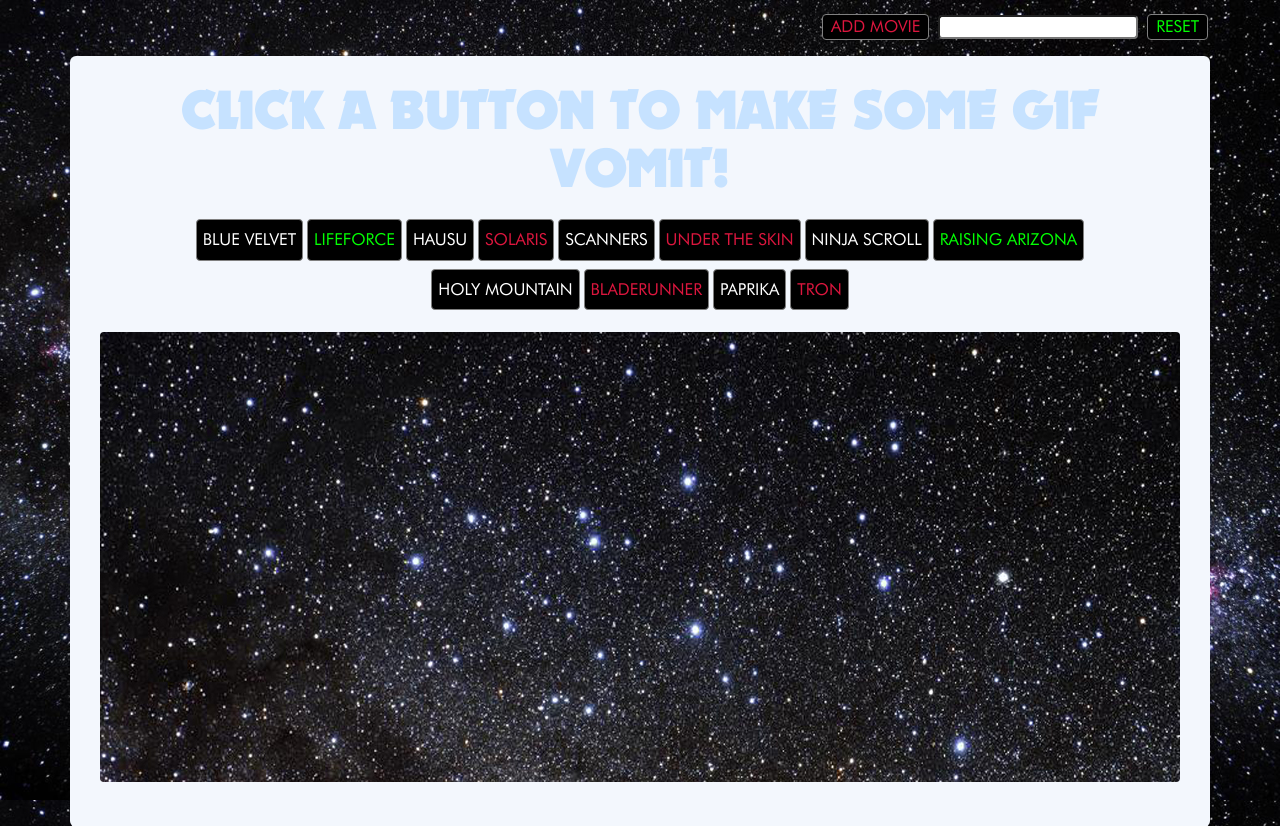
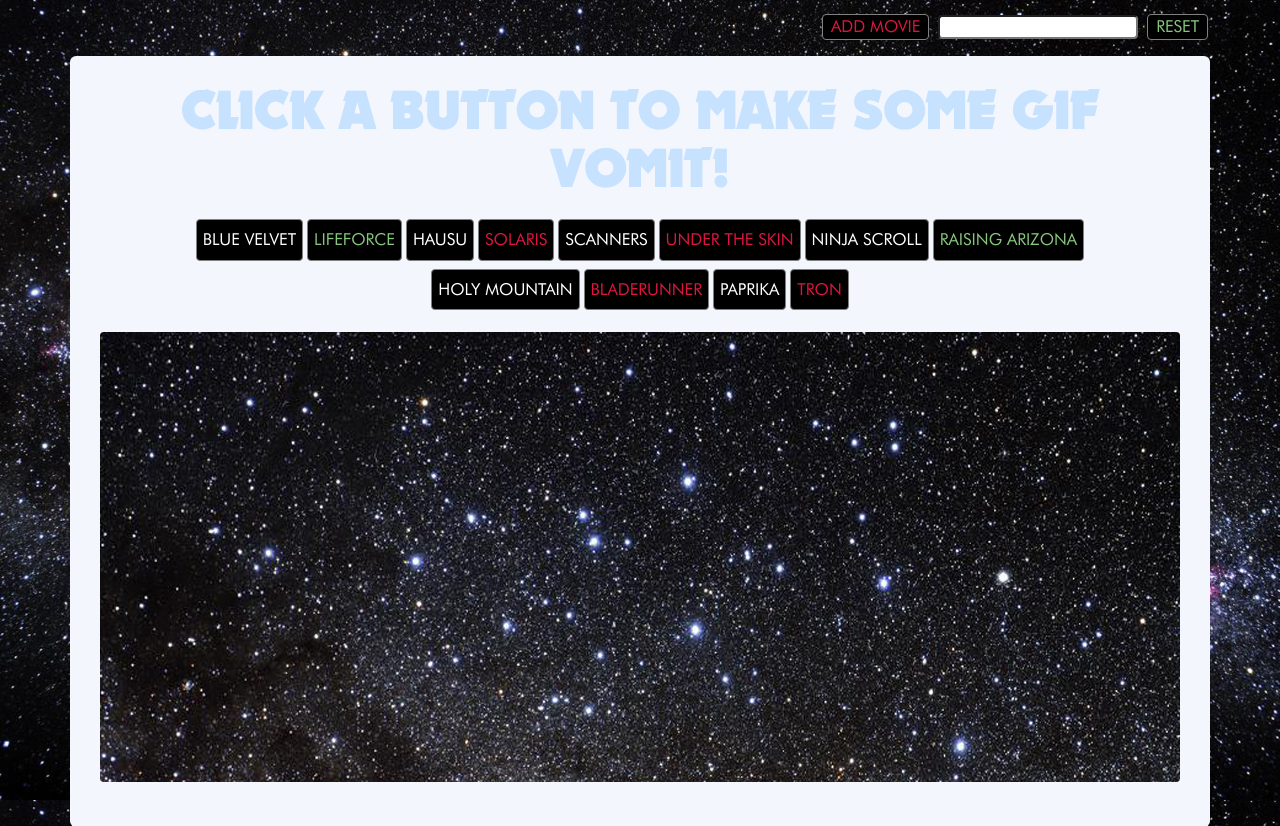
Before and after one commit to shaanobney/week-6-game, a PHP site: page / in a window 1280 px wide. Shown: the top 826 px of the page. Run offline with PHP 8.4, Linux system fonts and the light colour scheme; some web fonts are replaced.

Commit message:
implementing giphy

```diff
--- a/assets/css/style.css
+++ b/assets/css/style.css
@@ -166,16 +166,16 @@
 @-moz-keyframes myThird /* Firefox */
     {
     0%   {color:#fefdfb;}
-    33%  {color:lime;}
-    66%   {color:blue;}
+    33%  {color:#86C67C;}
+    66%   {color:#499DF5;}
     100%   {color:#fefdfb;}
     }
 
 @-webkit-keyframes myThird /* Safari and Chrome */
     {
     0%   {color:#fefdfb;}
-    33%  {color:lime;}
-    66%   {color:blue;}
+    33%  {color:#86C67C;}
+    66%   {color:#499DF5;}
     100%   {color:#fefdfb;}
     }
 
--- a/assets/javascript/app.js
+++ b/assets/javascript/app.js
@@ -62,7 +62,7 @@ $(document).ready(function() {
 
 
         var select = $(this).text() //STORES BUTTON NAME IN VAR SELECT
-        var queryURL = "http://api.giphy.com/v1/gifs/search?q=" + select + "&api_key=dc6zaTOxFJmzC&limit=12"; //ADD BUTTON NAME TO SEARCH
+        var queryURL = "https://api.giphy.com/v1/gifs/search?q=" + select + "&api_key=dc6zaTOxFJmzC&limit=12"; //ADD BUTTON NAME TO SEARCH
 
         $.ajax({
                 url: queryURL,
```
